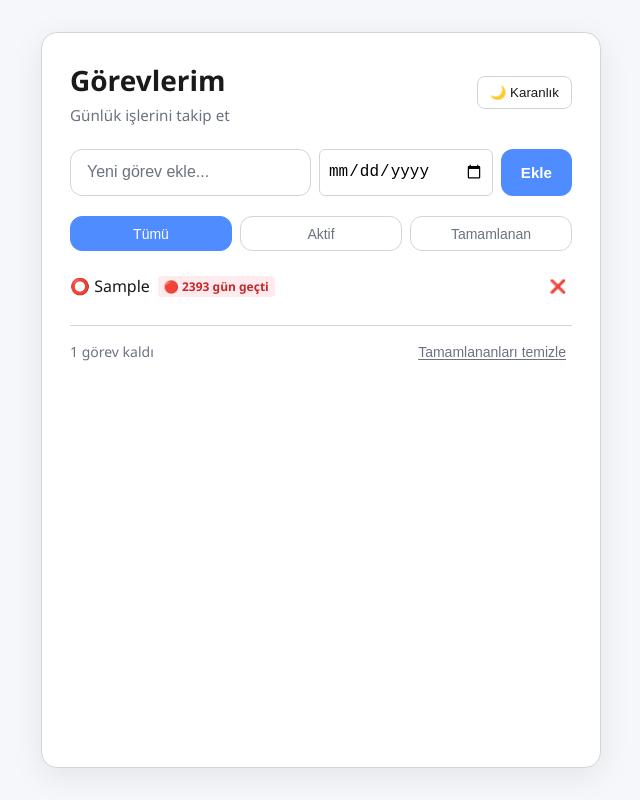
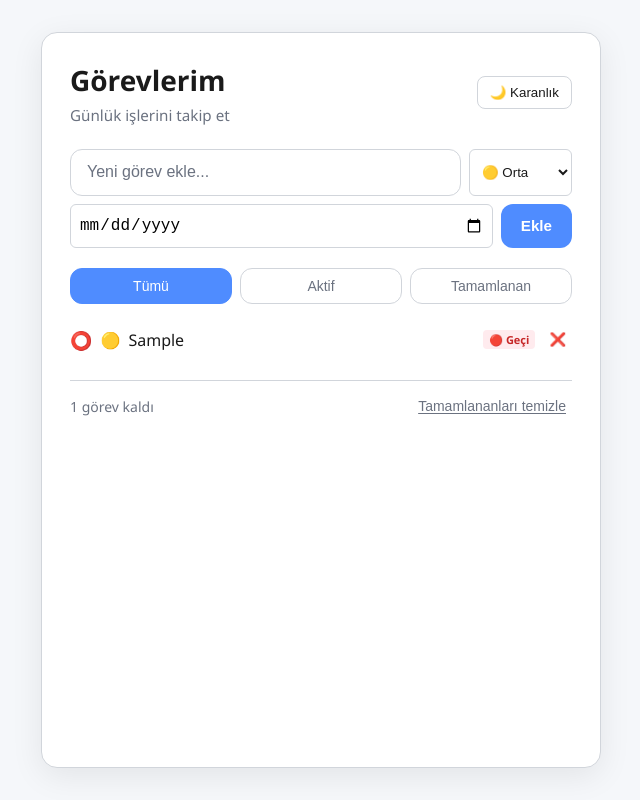
Before and after one commit to canarda0001/todo-app, a Next.js app in the folder todo-app/: page / in a window 1280 px wide. Both pictures are taken after typing "Sample", "2020-01-15" into the empty fields and a click on the button "Ekle". Shown: the whole page, without its empty margins (319-959 px from the left). Built offline with nearby package versions, Linux system fonts and the light colour scheme.

Commit message:
Satir ici duzenleme, oncelik ve konfeti eklendi

```diff
--- a/todo-app/app/page.tsx
+++ b/todo-app/app/page.tsx
@@ -1,23 +1,30 @@
 'use client';
 
 import { useState, useEffect } from 'react';
+import confetti from 'canvas-confetti';
 
 interface Todo {
   id: number;
   text: string;
   completed: boolean;
-  dueDate?: string; // Yeni: İsteğe bağlı son teslim tarihi
+  dueDate?: string;
+  priority: 'low' | 'medium' | 'high'; // Yeni: Öncelik seviyesi
 }
 
 export default function Home() {
   const [todos, setTodos] = useState<Todo[]>([]);
   const [inputText, setInputText] = useState('');
-  const [dueDate, setDueDate] = useState(''); // Yeni: Tarih inputu için state
+  const [dueDate, setDueDate] = useState('');
+  const [priority, setPriority] = useState<'low' | 'medium' | 'high'>('medium');
+
+  // Satır içi düzenleme state'leri
+  const [editingId, setEditingId] = useState<number | null>(null);
+  const [editText, setEditText] = useState('');
+
   const [filter, setFilter] = useState<'all' | 'active' | 'completed'>('all');
   const [darkMode, setDarkMode] = useState(false);
   const [isLoaded, setIsLoaded] = useState(false);
 
-  // 1. Yerel depodan verileri ve temayı çekme
   useEffect(() => {
     const savedTodos = localStorage.getItem('my_todos');
     const savedTheme = localStorage.getItem('my_theme');
@@ -33,14 +40,12 @@ export default function Home() {
     setIsLoaded(true);
   }, []);
 
-  // 2. Görevler değiştikçe kaydetme
   useEffect(() => {
     if (isLoaded) {
       localStorage.setItem('my_todos', JSON.stringify(todos));
     }
   }, [todos, isLoaded]);
 
-  // 3. Tema değişimi
   useEffect(() => {
     if (isLoaded) {
       localStorage.setItem('my_theme', darkMode ? 'dark' : 'light');
@@ -60,19 +65,36 @@ export default function Home() {
       id: Date.now(),
       text: inputText.trim(),
       completed: false,
-      dueDate: dueDate || undefined, // Tarih seçildiyse ekle
+      dueDate: dueDate || undefined,
+      priority: priority,
     };
 
     setTodos([...todos, newTodo]);
     setInputText('');
-    setDueDate(''); // Eklendikten sonra tarih inputunu sıfırla
+    setDueDate('');
+    setPriority('medium'); // Formu sıfırla
   };
 
   const toggleTodo = (id: number) => {
     setTodos(
-      todos.map((todo) =>
-        todo.id === id ? { ...todo, completed: !todo.completed } : todo
-      )
+      todos.map((todo) => {
+        if (todo.id === id) {
+          const isCompleting = !todo.completed;
+
+          // Eğer görev tamamlanıyorsa konfeti patlat
+          if (isCompleting) {
+            confetti({
+              particleCount: 100,
+              spread: 70,
+              origin: { y: 0.6 },
+              zIndex: 9999
+            });
+          }
+
+          return { ...todo, completed: isCompleting };
+        }
+        return todo;
+      })
     );
   };
 
@@ -84,44 +106,37 @@ export default function Home() {
     setTodos(todos.filter((todo) => !todo.completed));
   };
 
-  // Tarih rozeti ve durumunu hesaplayan fonksiyon
+  // Düzenleme Fonksiyonları
+  const startEditing = (todo: Todo) => {
+    setEditingId(todo.id);
+    setEditText(todo.text);
+  };
+
+  const saveEdit = (id: number) => {
+    setTodos(todos.map(todo =>
+      todo.id === id ? { ...todo, text: editText.trim() || todo.text } : todo
+    ));
+    setEditingId(null);
+  };
+
   const getDueDateBadge = (dateString?: string) => {
     if (!dateString) return null;
-
     const today = new Date();
     today.setHours(0, 0, 0, 0);
-
     const targetDate = new Date(dateString);
     targetDate.setHours(0, 0, 0, 0);
+    const diffDays = Math.ceil((targetDate.getTime() - today.getTime()) / (1000 * 60 * 60 * 24));
 
-    const diffTime = targetDate.getTime() - today.getTime();
-    const diffDays = Math.ceil(diffTime / (1000 * 60 * 60 * 24));
+    if (diffDays < 0) return <span style={{ fontSize: '11px', padding: '2px 6px', borderRadius: '4px', background: '#ffebee', color: '#c62828', fontWeight: 'bold' }}>🔴 Geçi</span>;
+    if (diffDays === 0) return <span style={{ fontSize: '11px', padding: '2px 6px', borderRadius: '4px', background: '#fff8e1', color: '#f57f17', fontWeight: 'bold' }}>🟡 Bugün</span>;
+    if (diffDays === 1) return <span style={{ fontSize: '11px', padding: '2px 6px', borderRadius: '4px', background: '#e3f2fd', color: '#1565c0', fontWeight: 'bold' }}>🔵 Yarın</span>;
+    return <span style={{ fontSize: '11px', padding: '2px 6px', borderRadius: '4px', background: 'var(--surface)', color: 'var(--text)', border: '1px solid var(--border)' }}>📅 {diffDays} gün kaldı</span>;
+  };
 
-    if (diffDays < 0) {
-      return (
-        <span style={{ fontSize: '12px', padding: '2px 6px', borderRadius: '4px', background: '#ffebee', color: '#c62828', fontWeight: 'bold' }}>
-          🔴 {Math.abs(diffDays)} gün geçti
-        </span>
-      );
-    } else if (diffDays === 0) {
-      return (
-        <span style={{ fontSize: '12px', padding: '2px 6px', borderRadius: '4px', background: '#fff8e1', color: '#f57f17', fontWeight: 'bold' }}>
-          🟡 Bugün
-        </span>
-      );
-    } else if (diffDays === 1) {
-      return (
-        <span style={{ fontSize: '12px', padding: '2px 6px', borderRadius: '4px', background: '#e3f2fd', color: '#1565c0', fontWeight: 'bold' }}>
-          🔵 Yarın
-        </span>
-      );
-    } else {
-      return (
-        <span style={{ fontSize: '12px', padding: '2px 6px', borderRadius: '4px', background: 'var(--surface)', color: 'var(--text)', border: '1px solid var(--border)' }}>
-          📅 {diffDays} gün kaldı
-        </span>
-      );
-    }
+  const getPriorityBadge = (p: string) => {
+    if (p === 'high') return '🔴';
+    if (p === 'medium') return '🟡';
+    return '🟢';
   };
 
   const filteredTodos = todos.filter((todo) => {
@@ -143,102 +158,83 @@ export default function Home() {
         </div>
         <button
           onClick={() => setDarkMode(!darkMode)}
-          style={{
-            padding: '8px 12px',
-            borderRadius: '8px',
-            cursor: 'pointer',
-            border: '1px solid var(--border)',
-            background: 'var(--surface)',
-            color: 'var(--text)'
-          }}
+          style={{ padding: '8px 12px', borderRadius: '8px', cursor: 'pointer', border: '1px solid var(--border)', background: 'var(--surface)', color: 'var(--text)' }}
         >
           {darkMode ? '☀️ Aydınlık' : '🌙 Karanlık'}
         </button>
       </header>
 
-      <form onSubmit={handleSubmit} className="todo-form" autoComplete="off" style={{ display: 'flex', gap: '8px' }}>
+      <form onSubmit={handleSubmit} className="todo-form" autoComplete="off" style={{ display: 'flex', gap: '8px', flexWrap: 'wrap' }}>
         <input
-          id="todo-input"
           type="text"
           placeholder="Yeni görev ekle..."
           maxLength={200}
           value={inputText}
           onChange={(e) => setInputText(e.target.value)}
           required
-          style={{ flex: 1 }}
+          style={{ flex: '1 1 200px' }}
         />
+
+        {/* Öncelik Seçici */}
+        <select
+          value={priority}
+          onChange={(e) => setPriority(e.target.value as 'low' | 'medium' | 'high')}
+          style={{ padding: '8px', borderRadius: '6px', border: '1px solid var(--border)', background: 'var(--surface)', color: 'var(--text)', cursor: 'pointer' }}
+        >
+          <option value="high">🔴 Yüksek</option>
+          <option value="medium">🟡 Orta</option>
+          <option value="low">🟢 Düşük</option>
+        </select>
+
         <input
           type="date"
           value={dueDate}
           onChange={(e) => setDueDate(e.target.value)}
-          style={{
-            padding: '8px',
-            borderRadius: '6px',
-            border: '1px solid var(--border)',
-            background: 'var(--surface)',
-            color: 'var(--text)',
-            cursor: 'pointer'
-          }}
+          style={{ padding: '8px', borderRadius: '6px', border: '1px solid var(--border)', background: 'var(--surface)', color: 'var(--text)', cursor: 'pointer' }}
         />
-        <button type="submit" aria-label="Görev ekle">
-          Ekle
-        </button>
+        <button type="submit" aria-label="Görev ekle">Ekle</button>
       </form>
 
       <nav className="filters" aria-label="Görev filtreleri">
-        <button
-          type="button"
-          className={`filter-btn ${filter === 'all' ? 'active' : ''}`}
-          onClick={() => setFilter('all')}
-        >
-          Tümü
-        </button>
-        <button
-          type="button"
-          className={`filter-btn ${filter === 'active' ? 'active' : ''}`}
-          onClick={() => setFilter('active')}
-        >
-          Aktif
-        </button>
-        <button
-          type="button"
-          className={`filter-btn ${filter === 'completed' ? 'active' : ''}`}
-          onClick={() => setFilter('completed')}
-        >
-          Tamamlanan
-        </button>
+        <button type="button" className={`filter-btn ${filter === 'all' ? 'active' : ''}`} onClick={() => setFilter('all')}>Tümü</button>
+        <button type="button" className={`filter-btn ${filter === 'active' ? 'active' : ''}`} onClick={() => setFilter('active')}>Aktif</button>
+        <button type="button" className={`filter-btn ${filter === 'completed' ? 'active' : ''}`} onClick={() => setFilter('completed')}>Tamamlanan</button>
       </nav>
 
       <ul id="todo-list" className="todo-list">
         {filteredTodos.map((todo) => (
           <li
             key={todo.id}
-            style={{
-              display: 'flex',
-              alignItems: 'center',
-              justifyContent: 'space-between',
-              padding: '8px 0',
-              textDecoration: todo.completed ? 'line-through' : 'none',
-              opacity: todo.completed ? 0.6 : 1,
-              gap: '8px'
-            }}
+            style={{ display: 'flex', alignItems: 'center', justifyContent: 'space-between', padding: '8px 0', textDecoration: todo.completed ? 'line-through' : 'none', opacity: todo.completed ? 0.6 : 1, gap: '8px' }}
           >
-            <span
-              onClick={() => toggleTodo(todo.id)}
-              style={{ cursor: 'pointer', flex: 1, display: 'flex', alignItems: 'center', gap: '8px' }}
-            >
-              {todo.completed ? '✅ ' : '⭕ '} {todo.text}
+            <div style={{ flex: 1, display: 'flex', alignItems: 'center', gap: '8px' }}>
+              <span onClick={() => toggleTodo(todo.id)} style={{ cursor: 'pointer', fontSize: '18px' }}>
+                {todo.completed ? '✅' : '⭕'}
+              </span>
+
+              <span title="Öncelik">{getPriorityBadge(todo.priority)}</span>
+
+              {/* Satır İçi Düzenleme Mantığı */}
+              {editingId === todo.id ? (
+                <input
+                  type="text"
+                  value={editText}
+                  onChange={(e) => setEditText(e.target.value)}
+                  onBlur={() => saveEdit(todo.id)}
+                  onKeyDown={(e) => e.key === 'Enter' && saveEdit(todo.id)}
+                  autoFocus
+                  style={{ flex: 1, padding: '4px 8px', borderRadius: '4px', border: '1px solid #0070f3', outline: 'none', background: 'var(--surface)', color: 'var(--text)' }}
+                />
+              ) : (
+                <span onClick={() => startEditing(todo)} style={{ cursor: 'text', flex: 1 }}>
+                  {todo.text}
+                </span>
+              )}
+
               {getDueDateBadge(todo.dueDate)}
-            </span>
-            <button
-              onClick={() => deleteTodo(todo.id)}
-              style={{
-                background: 'transparent',
-                border: 'none',
-                cursor: 'pointer',
-                color: 'red',
-              }}
-            >
+            </div>
+
+            <button onClick={() => deleteTodo(todo.id)} style={{ background: 'transparent', border: 'none', cursor: 'pointer', color: 'red' }}>
               ❌
             </button>
           </li>
@@ -247,13 +243,7 @@ export default function Home() {
 
       <footer className="footer">
         <span id="items-left">{activeCount} görev kaldı</span>
-        <button
-          type="button"
-          onClick={clearCompleted}
-          className="link-btn"
-        >
-          Tamamlananları temizle
-        </button>
+        <button type="button" onClick={clearCompleted} className="link-btn">Tamamlananları temizle</button>
       </footer>
     </main>
   );
```
Also changed, not shown: package.json (added, +8 -0 lines), 1 other file (tests, documents, lock files or other folders).
